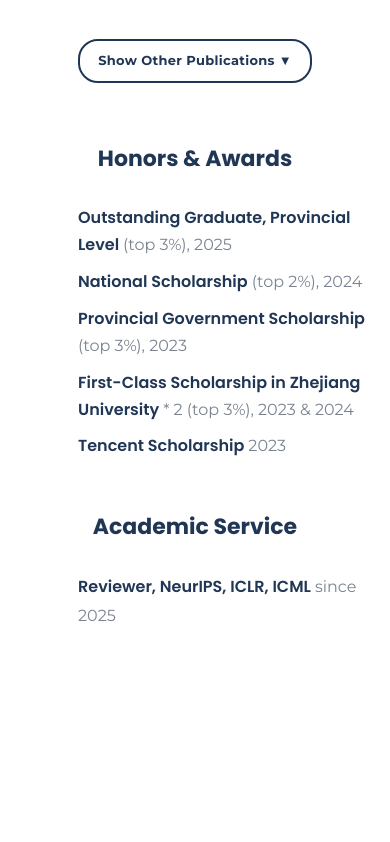
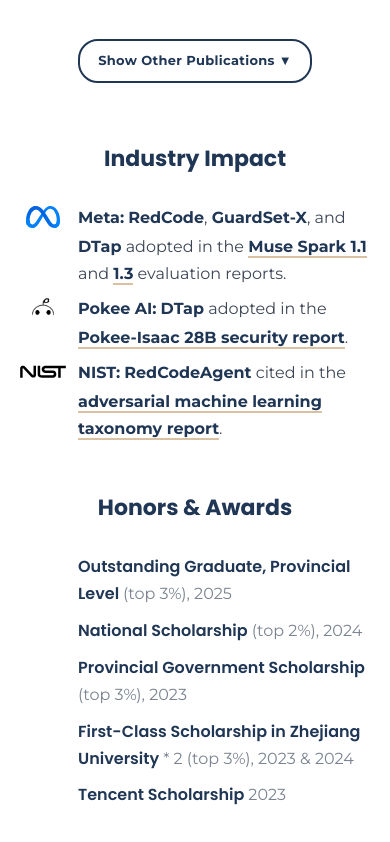
Before and after one commit to 1mocat/1mocat.github.io, a plain HTML site: page index.html in a window 390 px wide. Shown: the part 5042-5884 px from the top of the page. Before the commit the page ends 5714 px from the top, so only its background shows below. Drawn offline with Linux system fonts and the light colour scheme; a web font is replaced by a local one.

Commit message:
Add an Industry Impact section with organisation logos
Co-Authored-By: Claude Fable 5.2 <noreply@anthropic.com>

```diff
--- a/index.html
+++ b/index.html
@@ -224,7 +224,7 @@
 		.mobile-name, #mobile-nav a { text-shadow: 0 0 6px rgba(255,255,255,0.95), 0 0 2px rgba(255,255,255,0.9); }
 		#mobile-nav a.colorlib-active { background: #203655; color: white; text-shadow: none; }
 		#colorlib-main { padding-top: 88px; }
-		#news, #research, #honors, #service { scroll-margin-top: 96px; }
+		#news, #research, #impact, #honors, #service { scroll-margin-top: 96px; }
 		.hero-wrap { min-height: calc(100vh - 88px) !important; }
 		.hero-inner { padding: 20px 0 110px; }
 		.hero-wrap .text .img { width: 150px !important; height: 150px !important; margin-left: auto; margin-right: auto; }
@@ -232,7 +232,7 @@
 		.hero-wrap h1 { font-size: 1.6rem !important; }
 		.ftco-section .container { padding-left: 16px; padding-right: 16px; }
 		#selected_work ul li { padding-left: 38px; }
-		#honors ul li, #service ul li { padding-left: 38px !important; }
+		#honors ul li, #impact ul li, #service ul li { padding-left: 38px !important; }
 		#selected_work ul li h4:first-child { font-size: 1.15em !important; line-height: 1.35; }
 		#selected_work ul li h4:nth-child(2) { font-size: 0.92em !important; line-height: 1.5; }
 		#selected_work ul li h4 br { display: none; }
@@ -245,8 +245,8 @@
 		#selected_work a.btn .btn-icon, #selected_work a.btn i { margin-right: 0; }
 		#selected_work a.btn .btn-icon { width: 18px; height: 18px; }
 		#selected_work .conference-outlined { min-width: 116px !important; width: auto !important; padding: 6px 10px !important; margin-right: 6px !important; font-size: 0.82em !important; white-space: nowrap; }
-		#honors ul li h4, #service ul li h4 { font-size: 1.1em !important; }
-		#honors ul li span, #service ul li span { font-size: 0.95em; }
+		#honors ul li h4, #impact ul li h4, #service ul li h4 { font-size: 1.1em !important; }
+		#honors ul li span, #impact ul li span, #service ul li span { font-size: 0.95em; }
 		.heading-section h2 { font-size: 1.7em !important; }
 	}
 	@media (max-width: 400px) {
@@ -259,7 +259,7 @@
 
 	/* in-page navigation */
 	html { scroll-behavior: smooth; }
-	#news, #research, #honors, #service { scroll-margin-top: 16px; }
+	#news, #research, #impact, #honors, #service { scroll-margin-top: 16px; }
 	#colorlib-aside #colorlib-main-menu ul li { margin-bottom: 10px !important; }
 	#colorlib-aside #colorlib-logo { margin-bottom: 0.5em; }
 	.aside-contact { margin-bottom: 30px; padding-bottom: 26px; border-bottom: 1px solid #d8dee6; }
@@ -284,7 +284,7 @@
 	@media (max-width: 576px) { .news-list li { flex-direction: column; gap: 0; } .news-date { flex: none; } }
 
 	/* honors and service share the left edge of the paper titles */
-	#honors ul li, #service ul li { padding-left: 58px !important; }
+	#honors ul li, #impact ul li, #service ul li { padding-left: 58px !important; }
 
 	/* paper TL;DR + figure toggle */
 	#selected_work ul li { position: relative; padding-left: 58px; }
@@ -432,8 +432,8 @@
 		.news-date { display: inline-block; padding: 0 8px; margin-right: 6px; line-height: 1.6; }
 	}
 	.news-text { font-size: var(--fs-body); line-height: 1.6; color: var(--text); }
-	#honors ul li h4, #service ul li h4 { font-size: var(--fs-body) !important; font-weight: 600 !important; line-height: 1.6; }
-	#honors ul li span, #service ul li span { font-size: var(--fs-body) !important; font-weight: 400 !important; color: var(--muted); }
+	#honors ul li h4, #impact ul li h4, #service ul li h4 { font-size: var(--fs-body) !important; font-weight: 600 !important; line-height: 1.6; }
+	#honors ul li span, #impact ul li span, #service ul li span { font-size: var(--fs-body) !important; font-weight: 400 !important; color: var(--muted); }
 
 	/* spacing rhythm: 8 inside an entry, 34 between entries, 55 between sections */
 	#colorlib-main section.ftco-section { margin-top: 0 !important; padding: var(--sp-5) 0 0 !important; }
@@ -448,8 +448,19 @@
 	.news-list { padding: 0; margin: 0; }
 	.news-list li { padding: 0; margin-bottom: var(--sp-1); }
 	.news-list li:last-child { margin-bottom: 0; }
-	#honors ul, #service ul { margin-bottom: 0; }
-	#honors ul li, #service ul li { margin-bottom: var(--sp-1); }
+	#honors ul, #impact ul, #service ul { margin-bottom: 0; }
+	/* Industry Impact: the organisation leads the line as plain bold text, the project names are bold,
+	   and the report links carry the gold underline of the accepted-venue tags */
+	#impact ul li span.impact-org { color: var(--ink); font-weight: 700 !important; }
+	/* organisation logos sit in the 58px left gutter like bullets, centred in one 46 x 22 box,
+	   so the three organisation names start on the same edge as the paper titles */
+	#impact ul li { position: relative; }
+	.impact-logo { position: absolute; left: 0; top: 2px; width: 46px; height: 22px; object-fit: contain; }
+	#impact ul li span.impact-text { color: var(--text); line-height: 1.6; }
+	#impact ul li strong { color: var(--ink); font-weight: 700; }
+	#impact ul li a { color: var(--ink); font-weight: 600; border-bottom: 2px solid #d9c1a1; text-decoration: none; }
+	#impact ul li a:hover { color: #b08a55; border-bottom-color: #b08a55; }
+	#honors ul li, #impact ul li, #service ul li { margin-bottom: var(--sp-1); }
 	/* ---------- mobile: a one-row bar of section tabs, contact buttons under the name,
 	   one gutter, and touch targets of at least 44px ---------- */
 	.hero-social { display: none; }
@@ -468,7 +479,7 @@
 		/* the name always stays on one line; its size follows the screen width instead */
 		.hero-wrap .desc h1 { margin-bottom: var(--sp-2) !important; white-space: nowrap; }
 		#colorlib-main { padding-top: var(--bar-h); }
-		#news, #research, #honors, #service { scroll-margin-top: calc(var(--bar-h) + 8px); }
+		#news, #research, #impact, #honors, #service { scroll-margin-top: calc(var(--bar-h) + 8px); }
 		.hero-wrap { min-height: calc(100vh - var(--bar-h)) !important; }
 		/* other tap targets */
 		#selected_work a.btn { width: 44px; height: 44px; margin-right: 4px; }
@@ -495,7 +506,7 @@
 			<nav id="mobile-nav" aria-label="Sections">
 				<a href="#" class="colorlib-active">Home</a>
 				<a href="#news">News</a>
-				<a href="#research">Research</a>
+				<a href="#research" data-spy-also="impact">Research</a>
 				<!-- Academic Service is short and sits right under Honors, so this tab covers both -->
 				<a href="#honors" data-spy-also="service">Honors</a>
 			</nav>
@@ -526,6 +537,11 @@
 					<li style="margin-bottom: 20px;">
 						<a href="#research" style="text-decoration: none;">
 							<i class="fas fa-book-open"></i> Research
+						</a>
+					</li>
+					<li style="margin-bottom: 20px;">
+						<a href="#impact" style="text-decoration: none;">
+							<i class="fas fa-building"></i> Industry Impact
 						</a>
 					</li>
 					<li style="margin-bottom: 20px;">
@@ -831,6 +847,34 @@
 			</section>
 
 			<section class="ftco-section" style="padding-top: 10px;">
+				<div id="impact" class="container">
+					<div class="row justify-content-center mb-3 pb-1">
+						<div class="col-md-7 heading-section text-center ftco-animate">
+							<h2 class="mb-3" style="font-size: 2em;">Industry Impact</h2>
+						</div>
+					</div>
+					<div class="row ftco-animate">
+						<div class="col-md-12">
+							<ul class="list-unstyled">
+								<li>
+									<span class="impact-org"><img src="images/logos/meta.svg" class="impact-logo" alt="" width="288" height="191">Meta:</span>
+									<span class="impact-text"><strong>RedCode</strong>, <strong>GuardSet-X</strong>, and <strong>DTap</strong> adopted in the <a href="https://ai.meta.com/static-resource/muse-spark-1-1-evaluation-report" target="_blank" rel="noopener">Muse Spark 1.1</a> and <a href="https://research.meta.ai/static/muse-spark-1-3-evaluation-report" target="_blank" rel="noopener">1.3</a> evaluation reports.</span>
+								</li>
+								<li>
+									<span class="impact-org"><img src="images/logos/pokee.png" class="impact-logo" alt="" width="123" height="128">Pokee AI:</span>
+									<span class="impact-text"><strong>DTap</strong> adopted in the <a href="https://decodingtrust-agent.com/papers/pokee-ai-dtap-security-whitepaper.pdf" target="_blank" rel="noopener">Pokee-Isaac 28B security report</a>.</span>
+								</li>
+								<li>
+									<span class="impact-org"><img src="images/logos/nist.svg" class="impact-logo" alt="" width="136" height="39">NIST:</span>
+									<span class="impact-text"><strong>RedCodeAgent</strong> cited in the <a href="https://csrc.nist.gov/pubs/sp/2400-102/e2026/ipd" target="_blank" rel="noopener">adversarial machine learning taxonomy report</a>.</span>
+								</li>
+							</ul>
+						</div>
+					</div>
+				</div>
+			</section>
+
+			<section class="ftco-section" style="padding-top: 10px;">
 				<div id="honors" class="container">
 					<div class="row justify-content-center mb-3 pb-1">
 						<div class="col-md-7 heading-section text-center ftco-animate">
```
Also changed, not shown: images/logos/meta.svg (added), images/logos/nist.svg (added), images/logos/pokee.png (added).
